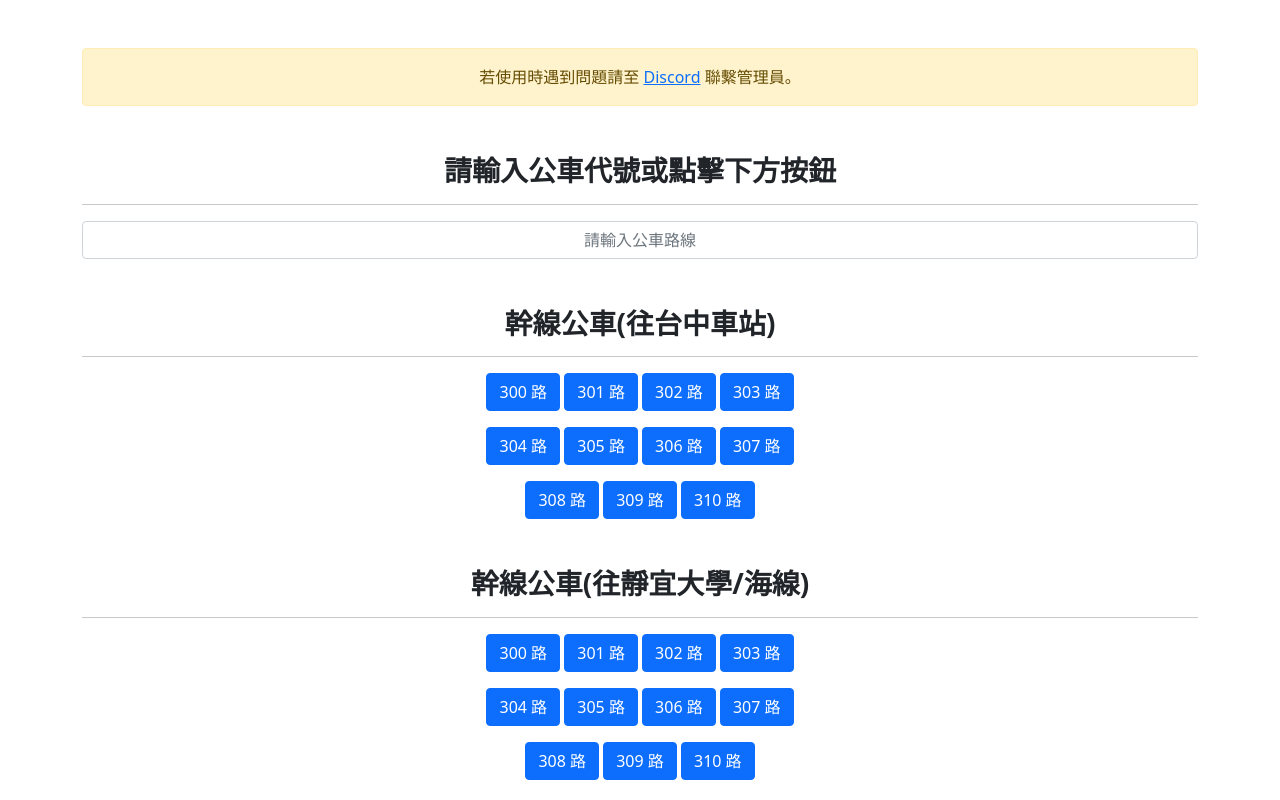
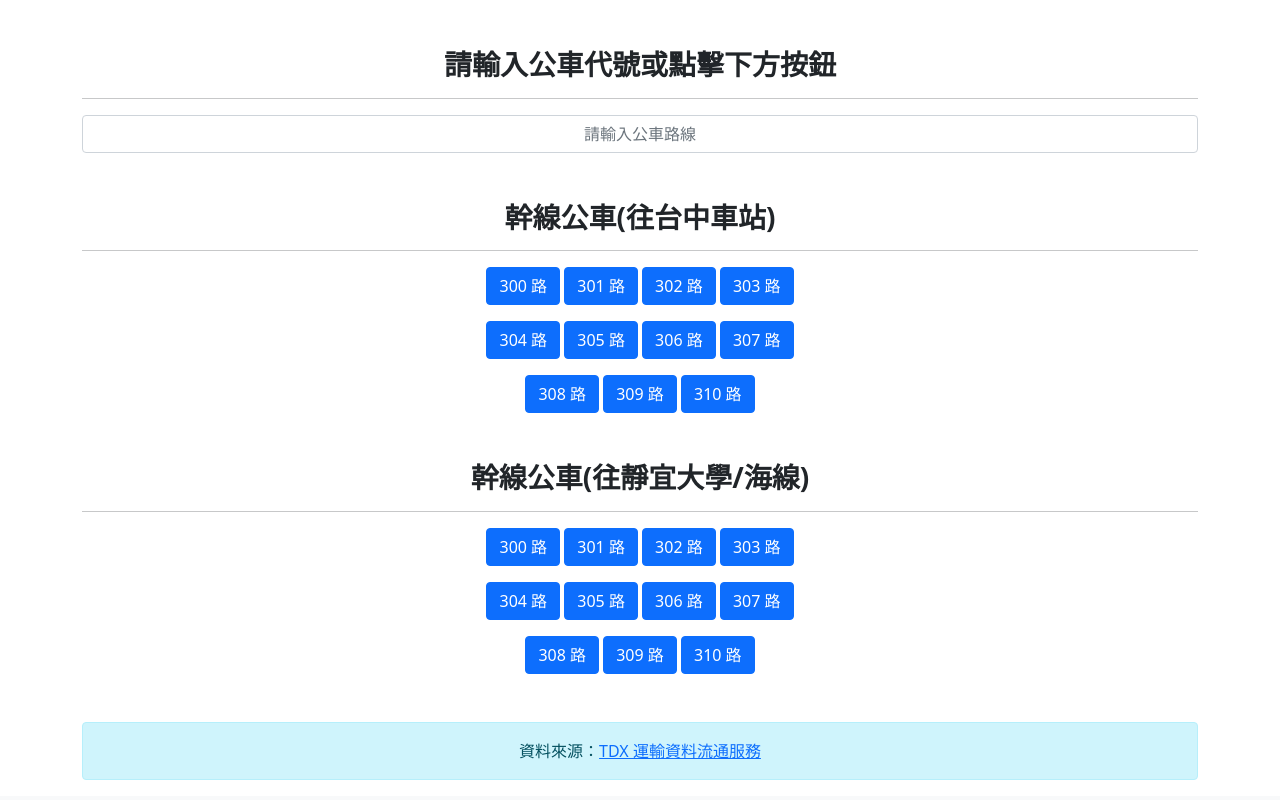
Before and after one commit to xiaojie4082/Taichung_Bus, a plain HTML site: page index.html in a window 1280 px wide. Shown: the top 800 px of the page. Drawn offline with nearby package versions, Linux system fonts and the light colour scheme.

Commit message:
Update index.html

```diff
--- a/index.html
+++ b/index.html
@@ -13,22 +13,6 @@
         <script src="https://unpkg.com/feather-icons"></script>
     </head>
     <body>
-        <div class="container">
-            <div class="text-center mt-5">
-                <div class="alert alert-warning" role="alert">
-                    若使用時遇到問題請至 <a href="https://discord.gg/xjqDjPfju9" target="_blank">Discord</a> 聯繫管理員。
-                </div>
-            </div>
-        </div>
-
-        <!--<div class="container">
-            <div class="text-center mt-5">
-                <div class="alert alert-warning" role="alert">
-                    填寫表單讓我們變得更好吧！
-                </div>
-            </div>
-        </div>
-        -->
 
         <!-- Page content-->
         <div class="container">
```
